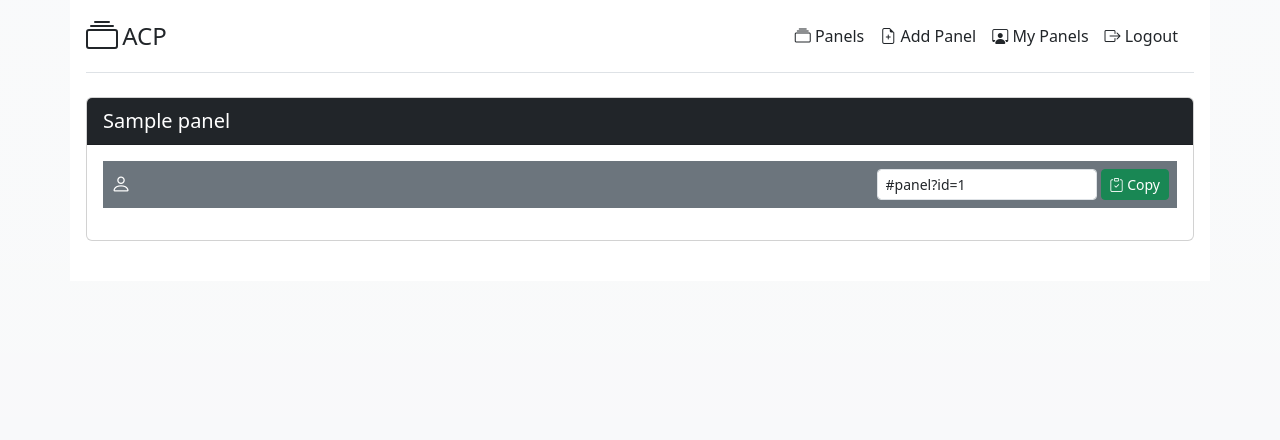
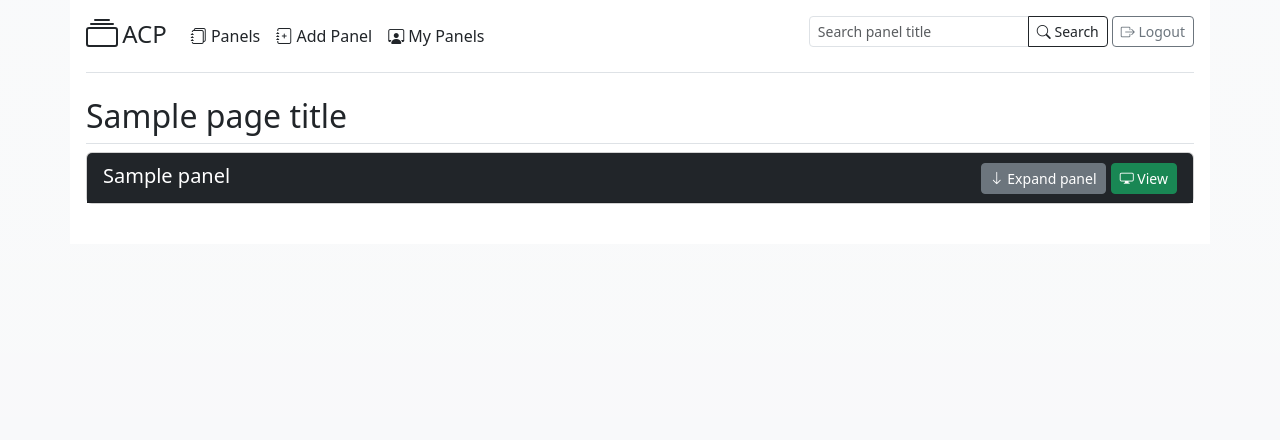
Before and after one commit to arsho/predictor, a Flask app: template project/templates/panels.html in a window 1280 px wide. Shown: the top 440 px of the page. Run offline with Flask 3, Linux system fonts and the light colour scheme; a user stored in the database is signed in; tables that the repository leaves empty hold one stand-in row (values such as "Sample post"); the template is opened without the code that fills it: values that come from a table or form of the project are taken from there, most other values are stand-ins (such as "Sample title", 1, 10 or a date in 2020); some libraries are stand-ins or nearby versions.

Commit message:
added delete functionalities

```diff
--- a/project/controller.py
+++ b/project/controller.py
@@ -118,7 +118,8 @@ def get_antibody_conjugate_mapper():
             antibody.append(current_antibody)
             conjugate.append(current_conjugate)
             if current_antibody in mapper and current_conjugate != "" and current_conjugate != None:
-                mapper[current_antibody].append(current_conjugate)
+                if current_conjugate not in mapper[current_antibody]:
+                    mapper[current_antibody].append(current_conjugate)
             elif current_antibody != "" and current_antibody != None and current_conjugate != "" and current_conjugate != None:
                 mapper[current_antibody] = [current_conjugate]
     return list(set(antibody)), list(set(conjugate)), mapper
--- a/project/main.py
+++ b/project/main.py
@@ -10,16 +10,44 @@ from . import db
 
 main = Blueprint('main', __name__)
 
+
 @main.route('/')
 def index():
     return render_template('index_public.html')
 
 
-@main.route('/panels')
+@main.route('/panels', methods=['GET', 'POST'])
 @login_required
 def show_panels():
     data = get_full_data()
-    panels = Panel.query.order_by(Panel.created_at.desc()).all()
+    page_title = "All Panels"
+    if request.method == 'POST':
+        title = request.form['search_title']
+        panels = Panel.query.filter(
+            Panel.title.contains(title)).order_by(
+            Panel.created_at.desc()).all()
+        page_title = f"Search results for <i>{title}</i>"
+    else:
+        panels = Panel.query.order_by(Panel.created_at.desc()).all()
+    panels = [panel.__dict__ for panel in panels]
+    for panel in panels:
+        panel["published_by"] = User.query.get(panel["created_by"]).name
+        panel["records"] = []
+        for id in panel["lab_ids"].split(","):
+            panel["records"].append(get_row(data, id))
+    return render_template('panels.html', name=current_user.name,
+                           current_user_id=current_user.id,
+                           root_url=request.url_root,
+                           panels=panels, page_title=page_title)
+
+
+@main.route('/my_panels')
+@login_required
+def show_my_panels():
+    data = get_full_data()
+    current_user_id = current_user.id
+    panels = Panel.query.filter_by(created_by=current_user_id).order_by(
+        Panel.created_at.desc()).all()
     panels = [panel.__dict__ for panel in panels]
     for panel in panels:
         panel["published_by"] = User.query.get(panel["created_by"]).name
@@ -28,41 +56,35 @@ def show_panels():
             panel["records"].append(get_row(data, id))
     return render_template('panels.html', name=current_user.name,
                            root_url=request.url_root,
-                           panels=panels)
+                           panels=panels, modification_access=True,
+                           page_title="My Panels")
 
-@main.route('/my_panels')
-@login_required
-def show_my_panels():
-    data = get_full_data()
-    current_user_id = current_user.id
-    panels = Panel.query.filter_by(created_by=current_user_id).order_by(Panel.created_at.desc()).all()
-    panels = [panel.__dict__ for panel in panels]
-    for panel in panels:
-        panel["published_by"] = User.query.get(panel["created_by"]).name
-        panel["records"] = []
-        for id in panel["lab_ids"].split(","):
-            panel["records"].append(get_row(data, id))
-    return render_template('panels.html', name=current_user.name,
-                           root_url=request.url_root,
-                           panels=panels, modification_access=True)
 
 @main.route('/panel')
 def show_panel():
     data = get_full_data()
     panel_id = request.args.get("id")
     panel = Panel.query.get(panel_id)
+
     if panel:
         panel = panel.__dict__
         panel["published_by"] = User.query.get(panel["created_by"]).name
         panel["records"] = []
         for id in panel["lab_ids"].split(","):
             panel["records"].append(get_row(data, id))
+        if current_user.is_authenticated:
+            current_user_id = current_user.id
+            if current_user_id == panel["created_by"]:
+                return render_template('panel.html',
+                                       panel=panel,
+                                       root_url=request.url_root,
+                                       modification_access=True,
+                                       page_title="Panel")
         return render_template('panel.html',
-                               panel=panel, root_url=request.url_root)
+                               panel=panel, root_url=request.url_root,
+                               page_title="Panel")
     flash(f"No panel found with id {panel_id}", "warning")
     return redirect(url_for('show_panels'))
-
-
 
 
 @main.route('/add', methods=["GET", "POST"])
@@ -116,7 +138,8 @@ def add_panel():
                                        searched_items=search_items,
                                        name=current_user.name,
                                        antibodies=antibodies,
-                                       conjugates=conjugates)
+                                       conjugates=conjugates,
+                                       page_title="Add Panel")
             elif "secondary_form" in request.form:
                 lab_ids = request.form.getlist("selected_lab_ids")
                 panel_title = request.form.get("panel_title")
@@ -137,7 +160,8 @@ def add_panel():
                                name=current_user.name,
                                antibodies=antibodies,
                                conjugates=conjugates,
-                               antibody_mapper=json.dumps(antibody_mapper))
+                               antibody_mapper=json.dumps(antibody_mapper),
+                               page_title="Add Panel")
 
 
 @main.route('/delete', methods=["POST"])
--- a/project/templates/add.html
+++ b/project/templates/add.html
@@ -2,6 +2,8 @@
 {% block head %}
 {% endblock %}
 {% block content %}
+{% from 'macros/page_title.html' import show_page_title %}
+{{ show_page_title(page_title) }}
 <div class="row">
     <div class="col-12">
         <div class="card border-dark mb-4">
--- a/project/templates/login.html
+++ b/project/templates/login.html
@@ -4,7 +4,7 @@
 {% block content %}
 <div class="container text-center">
     <div class="row justify-content-center">
-        <div class="col-4 align-self-center">
+        <div class="col-12 col-lg-4 align-self-center">
             <form method="post" action="{{ url_for('auth.login') }}">
                 <h1 class="h3 mb-3 fw-normal">Sign in</h1>
                 <div class="form-floating mb-3">
--- /dev/null
+++ b/project/templates/macros/page_title.html
@@ -0,0 +1,7 @@
+{% macro show_page_title(page_title) -%}
+{% if page_title %}
+<h2 class="pb-2 border-bottom">
+    {{ page_title|safe }}
+</h2>
+{% endif %}
+{%- endmacro %}
--- a/project/templates/panels.html
+++ b/project/templates/panels.html
@@ -2,35 +2,38 @@
 {% block head %}
 {% endblock %}
 {% block content %}
+
+{% from 'macros/page_title.html' import show_page_title %}
+{{ show_page_title(page_title) }}
+
 {% if panels %}
 {% for panel in panels %}
-
 <div class="row">
     <div class="col-12">
         <div class="card mb-4">
             <div class="card-header text-bg-dark">
                 <h5 class="card-title mb-0 lh-base">
                     {{ panel.title }}
-                    {% if modification_access %}
-                    <span class="float-end">
+                    <span class="float-none float-lg-end">
+                        <button class="btn btn-sm btn-secondary toggle-view"
+                                data-bs-toggle="collapse"
+                                data-bs-target="#panel_body_{{panel.id}}"
+                                aria-expanded="false"
+                                aria-controls="panel_body_{{panel.id}}">
+                            <i class="bi bi-arrow-down"></i>
+                            <span>Expand panel</span>
+                        </button>
                         <a class="btn btn-sm btn-success"
                            href='panel?id={{panel.id}}'
                            target="_blank">
                             <i class="bi bi-display"></i> View
                         </a>
-                        <a class="btn btn-sm btn-info"
-                           href='panel?id={{panel.id}}'
-                           target="_blank">
-                            <i class="bi bi-pencil"></i> Edit
-                        </a>
-
-
+                    {% if modification_access or panel.created_by == current_user_id %}
                         <button type="button" class="btn btn-sm btn-danger"
                                 data-bs-toggle="modal"
                                 data-bs-target="#confirmModal_{{panel.id}}">
                             <i class="bi bi-trash"></i> Delete
                         </button>
-                    </span>
                         <!-- Modal -->
                     <div class="modal fade text-dark"
                          id="confirmModal_{{panel.id}}"
@@ -49,8 +52,8 @@
                                             aria-label="Close"></button>
                                 </div>
                                 <div class="modal-body">
-                                    Are you sure you want to delete this panel
-                                    ({{panel.title}})?
+                                    Are you sure you want to delete panel
+                                    <i>{{panel.title}}</i>?
                                 </div>
                                 <div class="modal-footer">
                                     <form method="post"
@@ -62,26 +65,27 @@
                                                 data-bs-dismiss="modal">Cancel
                                         </button>
                                         <button type="submit"
-                                                class="btn btn-danger">Delete
+                                                class="btn btn-danger">
+                                            <i class="bi bi-trash"></i> Delete
                                         </button>
                                     </form>
                                 </div>
                             </div>
                         </div>
                     </div>
-
                     {% endif %}
+                    </span>
                 </h5>
             </div>
-            <div class="card-body">
-                <table class="table table-sm table-bordered
-                table-responsive caption-top">
+            <div class="card-body collapse" id="panel_body_{{panel.id}}">
+                <div class="table-responsive">
+                    <table class="table table-sm table-bordered caption-top">
                         <caption class="mt-0 text-bg-secondary px-2">
                         <span class="lead">
                             <i class="bi bi-person"></i>
                             {{ panel.published_by }}
                         </span>
-                        <span class="row row-cols-lg-auto g-1 align-items-center float-end">
+                            <span class="row row-cols-lg-auto g-1 align-items-center float-lg-end">
                             <div class="col-12">
                                 <input id="panel_text_{{panel.id}}" type="text"
                                        class="form-control form-control-sm col-3"
@@ -89,7 +93,10 @@
                             </div>
                             <div class="col-12">
                                 <button id="panel_btn_{{panel.id}}"
-                                        class="btn btn-sm btn-success copy-btn">
+                                        class="btn btn-sm btn-success copy-btn"
+                                        data-bs-toggle="tooltip"
+                                        data-bs-placement="bottom"
+                                        title="Copy panel link">
                                     <i class="bi bi-clipboard-check"></i> Copy
                                 </button>
 
@@ -119,12 +126,12 @@
                     </table>
                 </div>
             </div>
+        </div>
         <!-- .card -->
+    </div>
+</div>
 {% endfor %}
 {% endif %}
-    </div>
-
-</div>
 
 
 {% endblock %}
@@ -137,4 +144,14 @@ document.execCommand("copy");
 dummy.remove();
 alert("Copied: " + text);
 });
+$(".toggle-view").on("click", function(){
+$(this).find('i').toggleClass('bi bi-arrow-up');
+var current_text = $(this).find('span').text();
+var collapse_text = 'Collapse panel';
+var expand_text = 'Expand panel';
+if(current_text==collapse_text)
+$(this).find('span').text(expand_text);
+else
+$(this).find('span').text(collapse_text);
+});
 {% endblock %}
--- a/project/templates/partials/header.html
+++ b/project/templates/partials/header.html
@@ -1,6 +1,6 @@
-<div class="d-flex flex-column flex-md-row align-items-center pb-3 mb-4 border-bottom">
+<div class="d-flex flex-column flex-md-row align-items-start pb-3 mb-4 border-bottom">
     <a href="{{ url_for('main.index') }}"
-       class="d-flex align-items-center text-dark text-decoration-none"
+       class="d-flex align-items-center text-dark text-decoration-none me-4"
        data-bs-toggle="tooltip" data-bs-placement="bottom"
        title="{{config.SITE_NAME_SHORT}}">
         <svg xmlns="http://www.w3.org/2000/svg" width="32" height="32"
@@ -11,19 +11,18 @@
         &nbsp;
         <span class="fs-4">{{config.SITE_NAME_SHORT}}</span>
     </a>
+    {% if current_user.is_authenticated %}
 
-    <nav class="d-inline-flex mt-2 mt-md-0 ms-md-auto">
-        {% if current_user.is_authenticated %}
     <a class="me-3 py-2 text-dark text-decoration-none"
        href="{{url_for('main.show_panels')}}" data-bs-toggle="tooltip"
        data-bs-placement="bottom" title="Show all panels">
-            <i class="bi bi-collection"></i> Panels
+        <i class="bi bi-journals"></i> Panels
     </a>
     <a class="me-3 py-2 text-dark text-decoration-none"
        href="{{ url_for('main.add_panel') }}"
        data-bs-toggle="tooltip" data-bs-placement="bottom"
        title="Add a new panel">
-            <i class="bi bi-file-earmark-plus"></i> Add Panel
+        <i class="bi bi-journal-plus"></i> Add Panel
     </a>
     <a class="me-3 py-2 text-dark text-decoration-none"
        href="{{url_for('main.show_my_panels')}}" data-bs-toggle="tooltip"
@@ -31,14 +30,33 @@
         <i class="bi bi-person-workspace"></i> My Panels
     </a>
     {% endif %}
+
+    <nav class="d-lg-flex mt-2 mt-lg-0 ms-lg-auto">
+        {% if current_user.is_authenticated %}
+        <form action="{{url_for('main.show_panels')}}" method="post"
+              class="row g-0 me-0 me-lg-1 align-items-center">
+            <div class="col-12">
+                <div class="input-group">
+                    <input name="search_title" type="text"
+                           class="form-control form-control-sm"
+                           placeholder="Search panel title">
+                    <button class="btn btn-outline-dark btn-sm"
+                            type="submit" data-bs-toggle="tooltip"
+                            data-bs-placement="bottom" title="Search panels">
+                        <i class="bi bi-search"></i> Search
+                    </button>
+                </div>
+            </div>
+        </form>
+        {% endif %}
         {% if not current_user.is_authenticated %}
-        <a class="me-3 py-2 text-dark text-decoration-none"
+        <a class="align-middle m-auto btn btn-outline-dark btn-sm me-1 text-decoration-none"
            href="{{ url_for('auth.login') }}"
            data-bs-toggle="tooltip" data-bs-placement="bottom"
            title="Login">
             <i class="bi bi-box-arrow-in-right"></i> Login
         </a>
-        <a class="me-3 py-2 text-dark text-decoration-none"
+        <a class="align-middle m-auto btn btn-outline-success btn-sm text-decoration-none"
            href="{{ url_for('auth.signup') }}"
            data-bs-toggle="tooltip" data-bs-placement="bottom"
            title="Sign up">
@@ -46,7 +64,7 @@
         </a>
         {% endif %}
         {% if current_user.is_authenticated %}
-        <a class="me-3 py-2 text-dark text-decoration-none"
+        <a class="align-middle m-auto mt-3 mt-lg-0 btn btn-outline-secondary btn-sm text-decoration-none"
            href="{{ url_for('auth.logout') }}"
            data-bs-toggle="tooltip" data-bs-placement="bottom"
            title="Logout">
--- a/project/templates/signup.html
+++ b/project/templates/signup.html
@@ -4,7 +4,7 @@
 {% block content %}
 <div class="container text-center">
     <div class="row justify-content-center">
-        <div class="col-4 align-self-center">
+        <div class="col-12 col-lg-4 align-self-center">
             <form method="post" action="{{ url_for('auth.signup') }}">
                 <h1 class="h3 mb-3 fw-normal">Create new account</h1>
                 <div class="form-floating mb-3">
```
Also changed, not shown: project/templates/panel.html (+55 -4 lines). Lines whose indentation alone changed are shown as unchanged.
